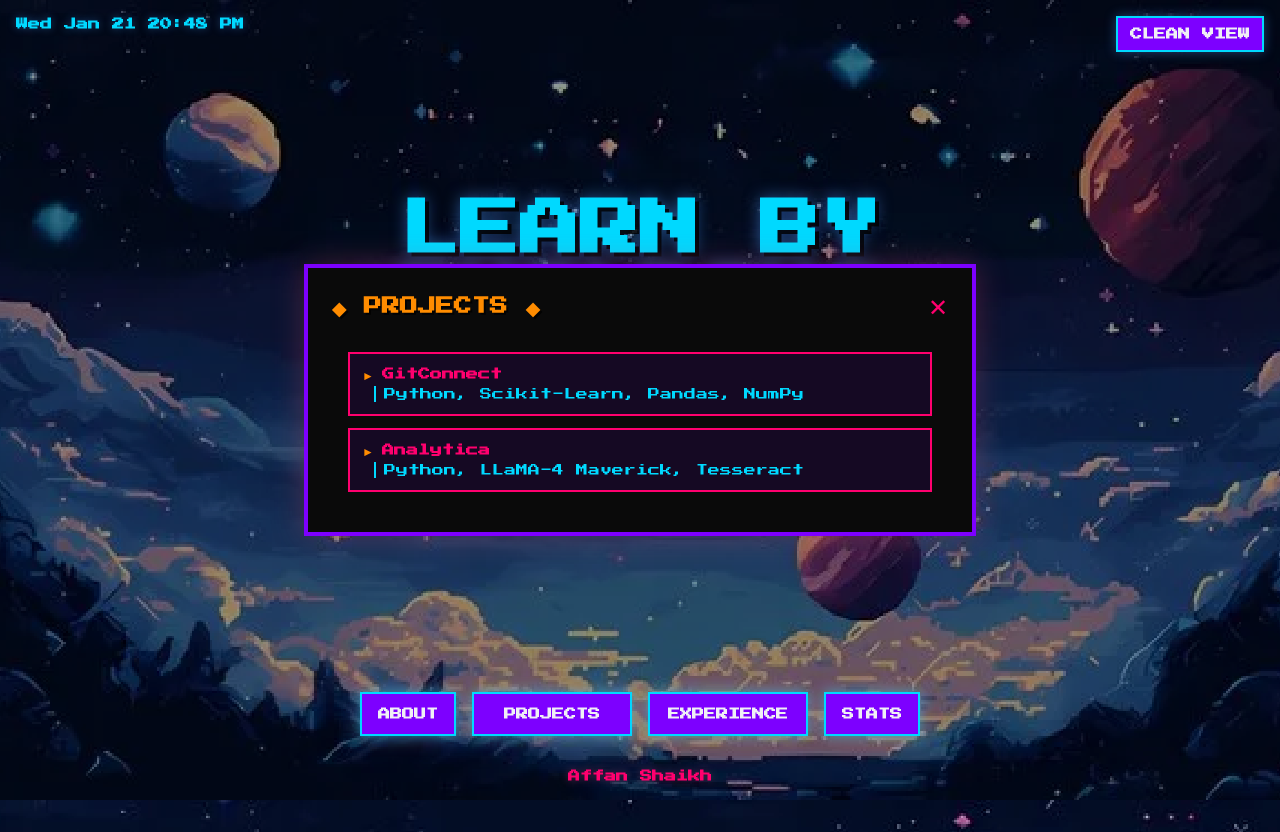
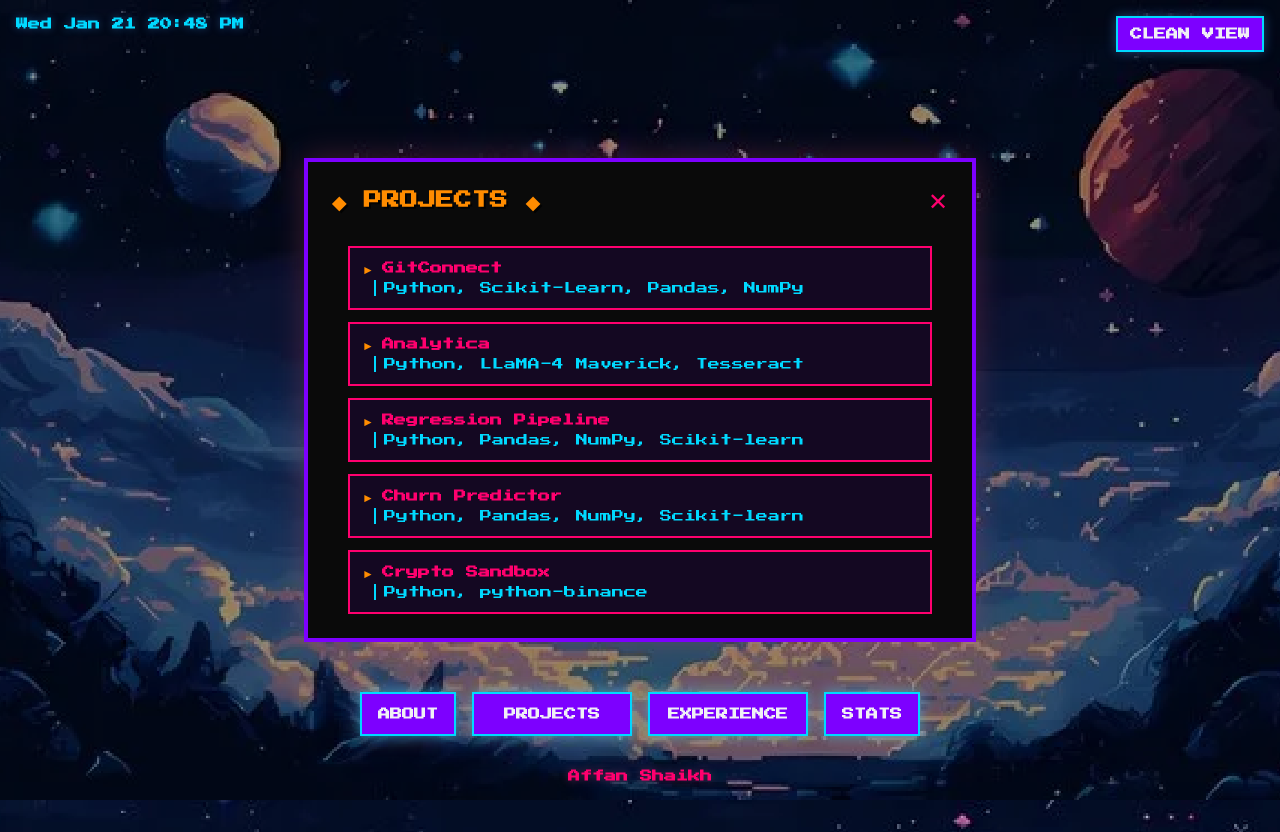
Before and after one commit to le-Affan/portfolio-website, a Next.js app: page / in a window 1280 px wide. Both pictures are taken after a click on the button "PROJECTS". Built offline with nearby package versions, Linux system fonts and the light colour scheme.

Commit message:
Updated Projects Section

```diff
--- a/components/sections/projects-section.tsx
+++ b/components/sections/projects-section.tsx
@@ -37,6 +37,55 @@ const projects: Project[] = [
       'Integrated OCR and document parsing to support image and PDF-based inputs with consistent downstream processing.',
     ],
   },
+  {
+    name: 'Regression Pipeline',
+    description: 'Reusable end-to-end regression pipeline.',
+    tech: 'Python, Pandas, NumPy, Scikit-learn',
+    githubLink: 'https://github.com/le-Affan/regression-pipeline', // replace if different
+    projectLink: '#',
+    aboutPoints: [
+      'Built a clean regression pipeline from scratch modeled on the Calafornia Housing dataset',
+      'Implemented and compared baseline, Linear Regression, Ridge Regression, and Decision Tree models with proper scaling and diagnostics.',
+      'Used cross-validation to control model complexity and select hyperparameters, achieving strong generalization on unseen test data.'
+    ],
+  },
+  {
+    name: 'Churn Predictor',
+    description: 'Reusable end-to-end classification pipeline',
+    tech: 'Python, Pandas, NumPy, Scikit-learn',
+    githubLink: 'https://github.com/le-Affan/telco-customer-churn-predictor', // replace if different
+    projectLink: '#',
+    aboutPoints: [
+      'Built a complete classification pipeline on telecom dataset.',
+      'Handled mixed numerical and categorical features through proper preprocessing, baseline modeling, and iterative capacity increases.',
+      'Performed disciplined evaluation and error analysis, and shipped a minimal inference-ready ML system.'
+    ],
+  },
+  {
+    name: 'Crypto Sandbox',
+    description: 'GitHub collaborator recommendation system',
+    tech: 'Python, python-binance',
+    githubLink: 'https://github.com/le-Affan/binance-bot', // Placeholder - add your link
+    projectLink: '#', // Placeholder - add your link
+    aboutPoints: [
+      'Built an interactive crypto trading bot supporting real Binance Spot Testnet trading and mock Futures simulations.',
+      'Implemented multiple order types including Market, Limit, Stop-Limit, and OCO with proper input validation and error handling.',
+      'Designed a modular architecture with secure API key management, detailed logging, and a switchable Spot/Futures execution layer for safe experimentation.'
+    ],
+  },
+  {
+    name: 'OutlineX',
+    description: 'Heading extractor for PDF files.',
+    tech: 'Python, pdfplumber, Docker',
+    githubLink: 'https://github.com/le-Affan/pdf-outline-extractor', // Placeholder - add your link
+    projectLink: '#', // Placeholder - add your link
+    aboutPoints: [
+      'Built a PDF processing pipeline to extract document titles and hierarchical headings with page numbers for Adobe Connect The Dots Hackathon 2025.',
+      'Designed rule-based classification using font size analysis, formatting cues, and regex patterns to detect structured sections.',
+      'Optimized for performance and constraints by processing up to 50-page PDFs under 10 seconds using sequential page handling and Dockerized execution.'
+    ],
+  },
+
 ]
 
 export function ProjectsSection() {
```
